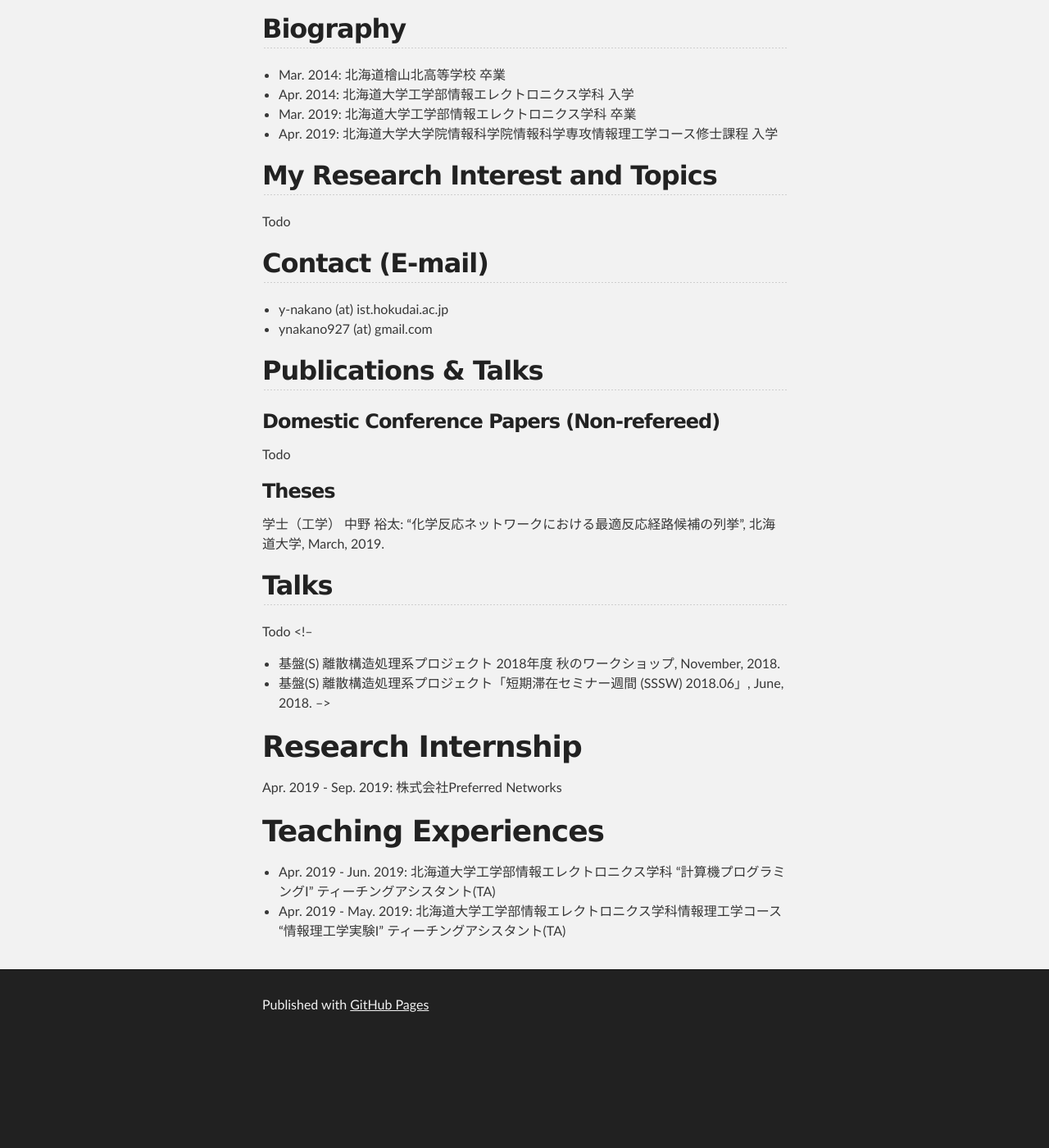
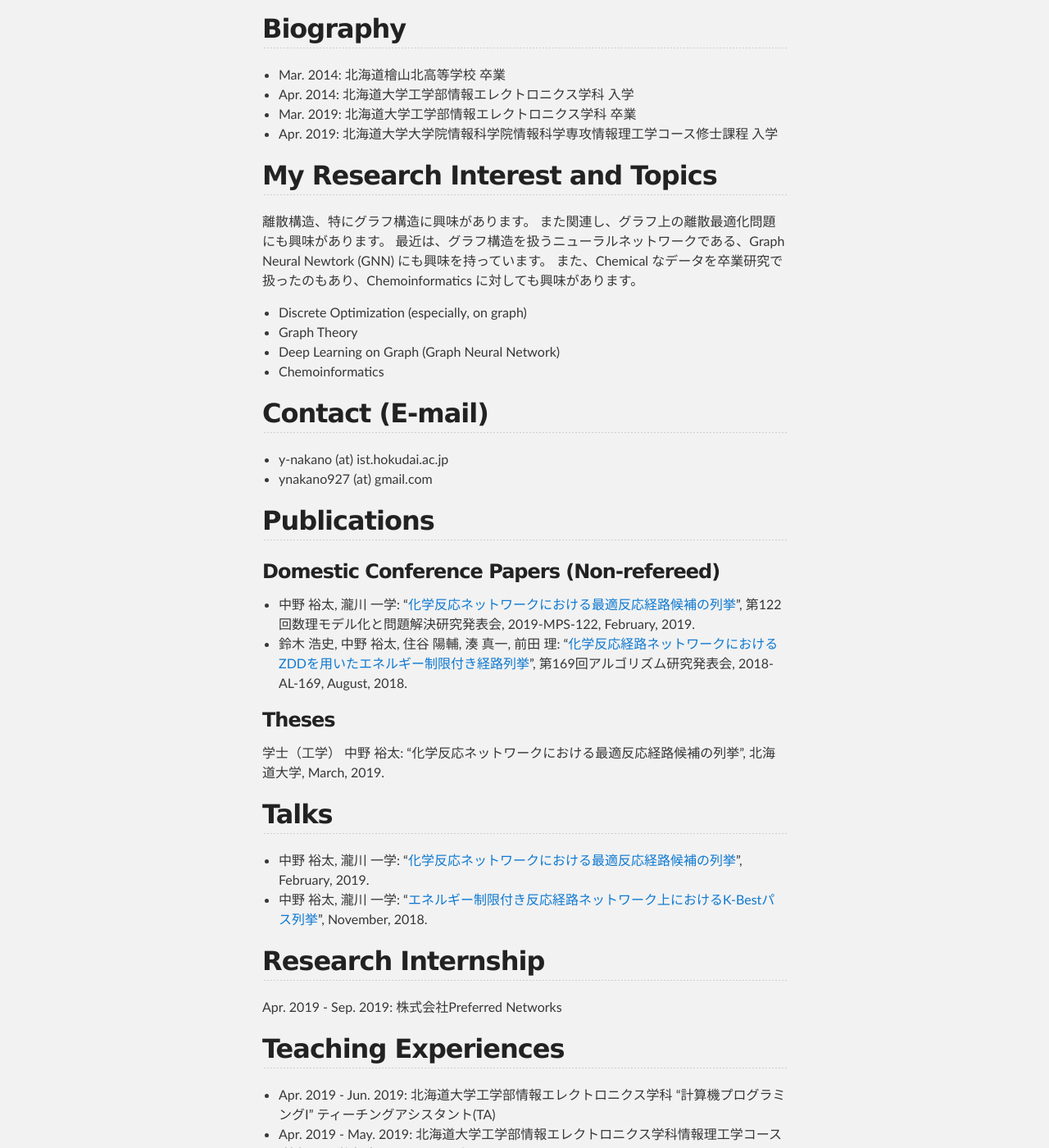
Before and after one commit to mits58/mits58.github.io, a Jekyll site: the page built from index-jp.md, in a window 1280 px wide and 1400 px high, scrolled down 541 px. Shown: the whole window at 82% size. Built offline with Jekyll 4.4.1, drawn with Linux system fonts in a browser that asks for light colours; before the commit the page ends 1813 px from its top, so only the background shows below that.

Commit message:
complete index-jp

```diff
--- a/index-jp.md
+++ b/index-jp.md
@@ -16,36 +16,36 @@ layout: default
 - Apr. 2019: 北海道大学大学院情報科学院情報科学専攻情報理工学コース修士課程 入学
 
 ## My Research Interest and Topics
-Todo
+離散構造、特にグラフ構造に興味があります。
+また関連し、グラフ上の離散最適化問題にも興味があります。
+最近は、グラフ構造を扱うニューラルネットワークである、Graph Neural Newtork (GNN) にも興味を持っています。
+また、Chemical なデータを卒業研究で扱ったのもあり、Chemoinformatics に対しても興味があります。
+
+- Discrete Optimization (especially, on graph)
+- Graph Theory
+- Deep Learning on Graph (Graph Neural Network)
+- Chemoinformatics
 
 ## Contact (E-mail)
 - y-nakano (at) ist.hokudai.ac.jp
 - ynakano927 (at) gmail.com
 
-## Publications & Talks
+## Publications
 ### Domestic Conference Papers (Non-refereed)
-Todo
-<!--
-金森 憲太朗, 有村 博紀: "Fairness-aware Edit of Thresholds in a Learned Decision Tree Using a Mixed Integer Programming Formulation", 第33回人工知能学会全国大会 (JSAI2019), June, 2019.
-金森 憲太朗, 有村 博紀: "整数計画法に基づく学習済み決定木の公平性を考慮した編集法", 人工知能学会 第108回人工知能基本問題研究会 (SIG-FPAI) 予稿集, SIG-FPAI-B802, pp. 6-11, January, 2019. 人工知能学会 2018年度 研究会優秀賞.
-金森 憲太朗, 原 聡, 石畠 正和, 有村 博紀: "モデル選択のためのサポートベクトル列挙", 信学技報, vol. 118, no. 81, IBISML2018-12, pp. 81-88, 2018年6月.
-金森 憲太朗, 石畠 正和, 湊 真一, 有村 博紀: "順序決定木に対する正則化パラメータ推定の高速化", 人工知能学会 第105回人工知能基本問題研究会 (SIG-FPAI) 予稿集, SIG-FPAI-B508, pp. 50-57, January, 2018.
--->
+- 中野 裕太, 瀧川 一学: "[化学反応ネットワークにおける最適反応経路候補の列挙](https://ipsj.ixsq.nii.ac.jp/ej/index.php?active_action=repository_view_main_item_detail&page_id=13&block_id=8&item_id=194479&item_no=1)", 第122回数理モデル化と問題解決研究発表会, 2019-MPS-122, February, 2019.
+- 鈴木 浩史, 中野 裕太, 住谷 陽輔, 湊 真一, 前田 理: "[化学反応経路ネットワークにおけるZDDを用いたエネルギー制限付き経路列挙](https://ipsj.ixsq.nii.ac.jp/ej/?action=pages_view_main&active_action=repository_view_main_item_detail&item_id=191038&item_no=1&page_id=13&block_id=8)", 第169回アルゴリズム研究発表会, 2018-AL-169, August, 2018.
 
 ### Theses
 学士（工学）
 中野 裕太: "化学反応ネットワークにおける最適反応経路候補の列挙", 北海道大学, March, 2019.
 
 ## Talks
-Todo
-<!--
-- 基盤(S) 離散構造処理系プロジェクト 2018年度 秋のワークショップ, November, 2018.
-- 基盤(S) 離散構造処理系プロジェクト「短期滞在セミナー週間 (SSSW) 2018.06」, June, 2018.
--->
+- 中野 裕太, 瀧川 一学: "[化学反応ネットワークにおける最適反応経路候補の列挙](http://www-erato.ist.hokudai.ac.jp/html/php/sub_html.php?id=51)", February, 2019.
+- 中野 裕太, 瀧川 一学: "[エネルギー制限付き反応経路ネットワーク上におけるK-Bestパス列挙](http://www-erato.ist.hokudai.ac.jp/html/php/sub_html.php?id=47)", November, 2018.
 
-# Research Internship
+## Research Internship
 Apr. 2019 - Sep. 2019: 株式会社Preferred Networks
 
-# Teaching Experiences
+## Teaching Experiences
 - Apr. 2019 - Jun. 2019: 北海道大学工学部情報エレクトロニクス学科 "計算機プログラミングⅠ" ティーチングアシスタント(TA)
 - Apr. 2019 - May. 2019: 北海道大学工学部情報エレクトロニクス学科情報理工学コース "情報理工学実験I" ティーチングアシスタント(TA)
```
